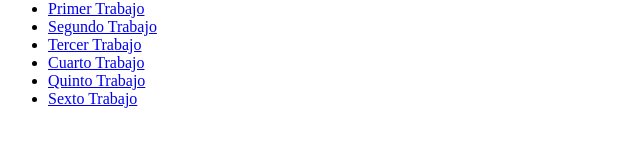
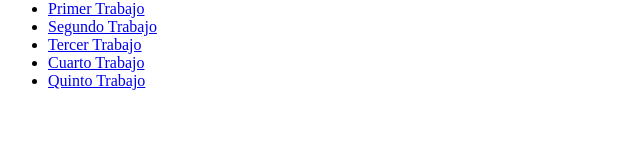
Before and after one commit to facundovillat/plataformas-moviles-entregables, a plain HTML site: page index.html in a window 1280 px wide. Shown: the part 114-260 px from the top of the page, without its empty margins (0-640 px from the left). Drawn offline with Linux system fonts and the light colour scheme.

Commit message:
Update index.html

```diff
--- a/index.html
+++ b/index.html
@@ -14,7 +14,5 @@
        <li><a href="tp-3/">Tercer Trabajo</a></li>
        <li><a href="tp-4/">Cuarto Trabajo</a></li>
        <li><a href="tp-5/">Quinto Trabajo</a></li>
-       <li><a href="tp-6/">Sexto Trabajo</a></li>
-
 </body>
 </html>
```
